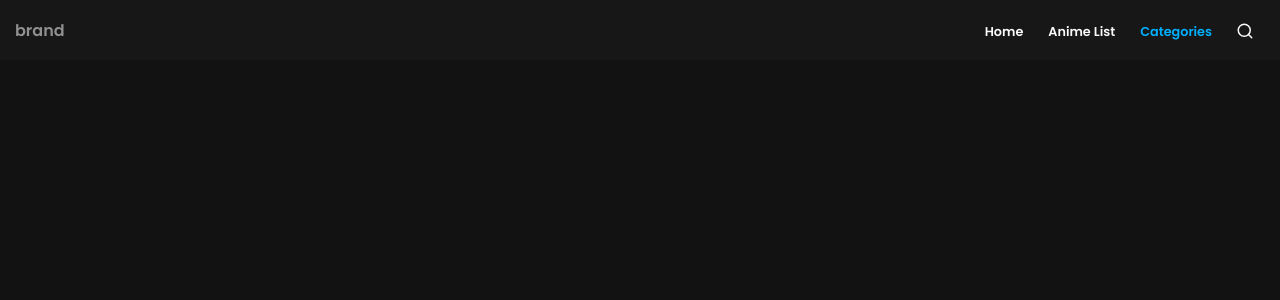
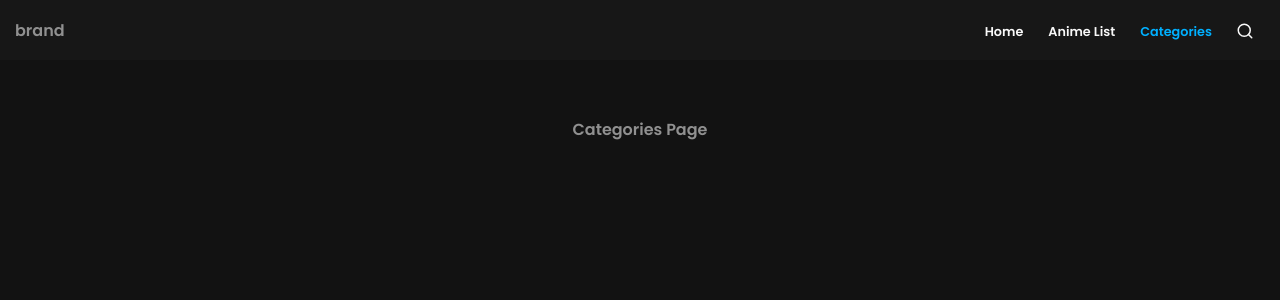
Before and after one commit to eclair-29/anistream, a React (Create React App) app: page /categories in a window 1280 px wide. Shown: the top 300 px of the page. Built offline with nearby package versions, Linux system fonts and the light colour scheme.

Commit message:
add base configuration files, styles and route for categories page

```diff
--- a/src/app/App.js
+++ b/src/app/App.js
@@ -5,6 +5,7 @@ import { BrowserRouter as Router, Switch, Route } from "react-router-dom";
 import { NavBar, Main } from "./common";
 import { Home } from "./home";
 import { AnimeList } from "./animelist";
+import { Categories } from "./categories";
 
 class App extends Component {
   render() {
@@ -31,6 +32,7 @@ class App extends Component {
             <Switch>
               <Route path="/" exact component={Home} />
               <Route path="/anime-list" component={AnimeList} />
+              <Route path="/categories" component={Categories} />
             </Switch>
           </Main>
         </div>
--- /dev/null
+++ b/src/app/categories/Categories.jsx
@@ -0,0 +1,15 @@
+import React, { Component } from "react";
+
+class Categories extends Component {
+  componentDidMount() {
+    document.title = `Categories | ${document.title}`;
+  }
+
+  render() {
+    return (
+      <div className="categories"><h1>Categories Page</h1></div>
+    );
+  }
+}
+
+export default Categories;
--- /dev/null
+++ b/src/app/categories/CategoriesContainer.js
@@ -0,0 +1,6 @@
+import { connect } from "react-redux";
+import Categories from "./Categories";
+
+const CategoriesContainer = connect()(Categories);
+
+export default CategoriesContainer;
--- /dev/null
+++ b/src/app/categories/categories.scss
@@ -0,0 +1,12 @@
+// Related styles for this folder: ./categories
+
+// Anime List
+// ...
+.categories {
+  h1 {
+    margin: 50px 0;
+    text-align: center;
+    font-size: 1rem !important;
+    color: $text-secondary;
+  }
+}
--- /dev/null
+++ b/src/app/categories/index.js
@@ -0,0 +1,3 @@
+// app/categories/index.js
+// ...
+export { default as Categories } from "./CategoriesContainer";
--- a/src/index.scss
+++ b/src/index.scss
@@ -5,6 +5,7 @@
 @import "app/common/common";
 @import "app/home/home";
 @import "app/animelist/animelist";
+@import "app/categories//categories";
 
 // Custom Overrides...
 body {
```
Also changed, not shown: src/app/categories/duck/index.js (added), src/app/categories/duck/reducer.js (added).
